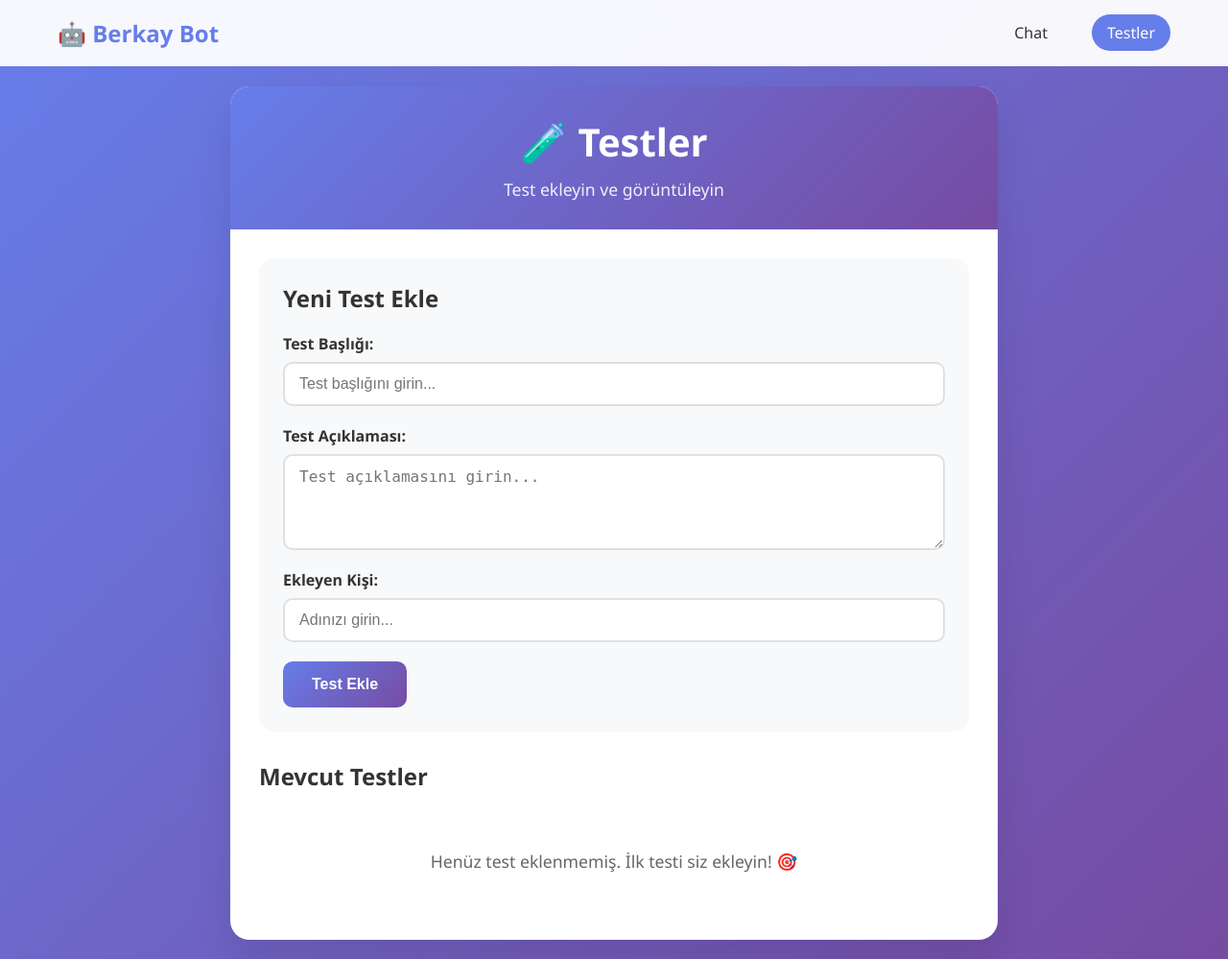
After one commit to Furkanberkay/berkay_bot, a FastAPI app: template templates/tests.html in a window 1280 px wide. The commit adds this page. Shown: the whole page at 96% size. Run offline with FastAPI, Linux system fonts and the light colour scheme; the template is opened without the code that fills it, so the values that code supplies are empty.

Commit message:
Add tests functionality with database integration and UI enhancements

```diff
--- a/main.py
+++ b/main.py
@@ -3,6 +3,7 @@ from fastapi.responses import HTMLResponse
 from fastapi.staticfiles import StaticFiles
 from fastapi.templating import Jinja2Templates
 import httpx
+from datetime import datetime
 
 from db import get_db_connection  # ← işte burada db.py'yi kullanıyoruz
 
@@ -47,6 +48,40 @@ def create_better_prompt(user_input: str, history: list) -> str:
 @app.get("/", response_class=HTMLResponse)
 def get_form(request: Request):
     return templates.TemplateResponse("index.html", {"request": request, "bot_response": ""})
+
+@app.get("/tests", response_class=HTMLResponse)
+def get_tests(request: Request):
+    conn = None
+    tests = []
+    try:
+        conn = get_db_connection()
+        cursor = conn.cursor()
+        cursor.execute("SELECT id, title, description, created_by, created_at FROM tests ORDER BY created_at DESC")
+        tests = cursor.fetchall()
+    except Exception as e:
+        print(f"Test listesi hatası: {e}")
+    finally:
+        if conn:
+            conn.close()
+
+    return templates.TemplateResponse("tests.html", {"request": request, "tests": tests})
+
+@app.post("/tests", response_class=HTMLResponse)
+async def add_test(request: Request, title: str = Form(...), description: str = Form(...), created_by: str = Form(...)):
+    conn = None
+    try:
+        conn = get_db_connection()
+        cursor = conn.cursor()
+        cursor.execute("INSERT INTO tests (title, description, created_by, created_at) VALUES (?, ?, ?, ?)",
+                      (title, description, created_by, datetime.now()))
+        conn.commit()
+    except Exception as e:
+        print(f"Test ekleme hatası: {e}")
+    finally:
+        if conn:
+            conn.close()
+
+    return await get_tests(request)
 
 @app.post("/", response_class=HTMLResponse)
 async def post_form(request: Request, user_input: str = Form(...)):
--- a/static/style.css
+++ b/static/style.css
@@ -8,18 +8,75 @@ body {
     font-family: 'Segoe UI', Tahoma, Geneva, Verdana, sans-serif;
     background: linear-gradient(135deg, #667eea 0%, #764ba2 100%);
     min-height: 100vh;
-    display: flex;
-    align-items: center;
-    justify-content: center;
-    padding: 20px;
+    padding-top: 70px;
 }
 
+/* Navbar Styles */
+.navbar {
+    position: fixed;
+    top: 0;
+    left: 0;
+    right: 0;
+    background: rgba(255, 255, 255, 0.95);
+    backdrop-filter: blur(10px);
+    border-bottom: 1px solid rgba(255, 255, 255, 0.2);
+    z-index: 1000;
+    padding: 15px 0;
+}
+
+.nav-container {
+    max-width: 1200px;
+    margin: 0 auto;
+    display: flex;
+    justify-content: space-between;
+    align-items: center;
+    padding: 0 20px;
+}
+
+.nav-logo a {
+    font-size: 1.5rem;
+    font-weight: 700;
+    color: #667eea;
+    text-decoration: none;
+    transition: color 0.3s ease;
+}
+
+.nav-logo a:hover {
+    color: #764ba2;
+}
+
+.nav-menu {
+    display: flex;
+    gap: 30px;
+}
+
+.nav-link {
+    color: #333;
+    text-decoration: none;
+    font-weight: 500;
+    padding: 8px 16px;
+    border-radius: 20px;
+    transition: all 0.3s ease;
+}
+
+.nav-link:hover {
+    background: #667eea;
+    color: white;
+}
+
+.nav-link.active {
+    background: #667eea;
+    color: white;
+}
+
+/* Container Styles */
 .container {
     background: white;
     border-radius: 20px;
     box-shadow: 0 20px 40px rgba(0, 0, 0, 0.1);
-    width: 100%;
-    max-width: 600px;
+    width: 90%;
+    max-width: 800px;
+    margin: 20px auto;
     overflow: hidden;
 }
 
@@ -41,6 +98,7 @@ header p {
     opacity: 0.9;
 }
 
+/* Chat Styles */
 .chat-container {
     padding: 20px;
 }
@@ -155,6 +213,166 @@ button:active {
     color: #333;
 }
 
+/* Test Styles */
+.tests-container {
+    padding: 30px;
+}
+
+.add-test-section {
+    background: #f8f9fa;
+    padding: 25px;
+    border-radius: 15px;
+    margin-bottom: 30px;
+}
+
+.add-test-section h2 {
+    color: #333;
+    margin-bottom: 20px;
+    font-size: 1.5rem;
+}
+
+.test-form {
+    display: grid;
+    gap: 20px;
+}
+
+.form-group {
+    display: flex;
+    flex-direction: column;
+    gap: 8px;
+}
+
+.form-group label {
+    font-weight: 600;
+    color: #333;
+}
+
+.form-group input,
+.form-group textarea {
+    padding: 12px 15px;
+    border: 2px solid #e0e0e0;
+    border-radius: 10px;
+    font-size: 1rem;
+    outline: none;
+    transition: border-color 0.3s ease;
+}
+
+.form-group input:focus,
+.form-group textarea:focus {
+    border-color: #667eea;
+}
+
+.form-group textarea {
+    resize: vertical;
+    min-height: 100px;
+}
+
+.btn-primary {
+    background: linear-gradient(135deg, #667eea 0%, #764ba2 100%);
+    color: white;
+    border: none;
+    padding: 15px 30px;
+    border-radius: 10px;
+    font-size: 1rem;
+    font-weight: 600;
+    cursor: pointer;
+    transition: transform 0.2s ease, box-shadow 0.2s ease;
+    justify-self: start;
+}
+
+.btn-primary:hover {
+    transform: translateY(-2px);
+    box-shadow: 0 5px 15px rgba(102, 126, 234, 0.4);
+}
+
+.tests-list-section h2 {
+    color: #333;
+    margin-bottom: 20px;
+    font-size: 1.5rem;
+}
+
+.tests-grid {
+    display: grid;
+    grid-template-columns: repeat(auto-fill, minmax(300px, 1fr));
+    gap: 20px;
+}
+
+.test-card {
+    background: white;
+    border: 1px solid #e0e0e0;
+    border-radius: 15px;
+    padding: 20px;
+    box-shadow: 0 5px 15px rgba(0, 0, 0, 0.1);
+    transition: transform 0.2s ease, box-shadow 0.2s ease;
+}
+
+.test-card:hover {
+    transform: translateY(-5px);
+    box-shadow: 0 10px 25px rgba(0, 0, 0, 0.15);
+}
+
+.test-header {
+    display: flex;
+    justify-content: space-between;
+    align-items: flex-start;
+    margin-bottom: 15px;
+}
+
+.test-header h3 {
+    color: #333;
+    font-size: 1.2rem;
+    font-weight: 600;
+    margin: 0;
+}
+
+.test-date {
+    background: #667eea;
+    color: white;
+    padding: 4px 8px;
+    border-radius: 10px;
+    font-size: 0.8rem;
+    font-weight: 500;
+}
+
+.test-description {
+    color: #666;
+    line-height: 1.5;
+    margin-bottom: 15px;
+}
+
+.test-footer {
+    display: flex;
+    justify-content: space-between;
+    align-items: center;
+    padding-top: 15px;
+    border-top: 1px solid #f0f0f0;
+}
+
+.test-author {
+    color: #667eea;
+    font-weight: 500;
+    font-size: 0.9rem;
+}
+
+.test-id {
+    background: #f0f0f0;
+    color: #666;
+    padding: 4px 8px;
+    border-radius: 10px;
+    font-size: 0.8rem;
+    font-weight: 500;
+}
+
+.no-tests {
+    text-align: center;
+    padding: 40px;
+    color: #666;
+}
+
+.no-tests p {
+    font-size: 1.1rem;
+}
+
 /* Loading animation */
 .loading {
     display: inline-block;
@@ -173,8 +391,18 @@ button:active {
 
 /* Responsive design */
 @media (max-width: 768px) {
+    .nav-container {
+        flex-direction: column;
+        gap: 15px;
+    }
+
+    .nav-menu {
+        gap: 15px;
+    }
+
     .container {
-        margin: 10px;
+        width: 95%;
+        margin: 10px auto;
         border-radius: 15px;
     }
 
@@ -186,8 +414,12 @@ button:active {
         font-size: 2rem;
     }
 
-    .chat-container {
-        padding: 15px;
+    .tests-container {
+        padding: 20px;
+    }
+
+    .tests-grid {
+        grid-template-columns: 1fr;
     }
 
     .input-group {
--- /dev/null
+++ b/templates/tests.html
@@ -0,0 +1,82 @@
+<!DOCTYPE html>
+<html lang="tr">
+<head>
+    <meta charset="UTF-8">
+    <meta name="viewport" content="width=device-width, initial-scale=1.0">
+    <title>Testler - Berkay Bot</title>
+    <link rel="stylesheet" href="/static/style.css">
+</head>
+<body>
+    <nav class="navbar">
+        <div class="nav-container">
+            <div class="nav-logo">
+                <a href="/">🤖 Berkay Bot</a>
+            </div>
+            <div class="nav-menu">
+                <a href="/" class="nav-link">Chat</a>
+                <a href="/tests" class="nav-link active">Testler</a>
+            </div>
+        </div>
+    </nav>
+
+    <div class="container">
+        <header>
+            <h1>🧪 Testler</h1>
+            <p>Test ekleyin ve görüntüleyin</p>
+        </header>
+
+        <div class="tests-container">
+            <!-- Test Ekleme Formu -->
+            <div class="add-test-section">
+                <h2>Yeni Test Ekle</h2>
+                <form method="post" class="test-form">
+                    <div class="form-group">
+                        <label for="title">Test Başlığı:</label>
+                        <input type="text" id="title" name="title" placeholder="Test başlığını girin..." required>
+                    </div>
+
+                    <div class="form-group">
+                        <label for="description">Test Açıklaması:</label>
+                        <textarea id="description" name="description" placeholder="Test açıklamasını girin..." required></textarea>
+                    </div>
+
+                    <div class="form-group">
+                        <label for="created_by">Ekleyen Kişi:</label>
+                        <input type="text" id="created_by" name="created_by" placeholder="Adınızı girin..." required>
+                    </div>
+
+                    <button type="submit" class="btn-primary">Test Ekle</button>
+                </form>
+            </div>
+
+            <!-- Test Listesi -->
+            <div class="tests-list-section">
+                <h2>Mevcut Testler</h2>
+                {% if tests %}
+                    <div class="tests-grid">
+                        {% for test in tests %}
+                        <div class="test-card">
+                            <div class="test-header">
+                                <h3>{{ test[1] }}</h3>
+                                <span class="test-date">{{ test[4][:10] if test[4] else '' }}</span>
+                            </div>
+                            <div class="test-description">
+                                {{ test[2] }}
+                            </div>
+                            <div class="test-footer">
+                                <span class="test-author">👤 {{ test[3] }}</span>
+                                <span class="test-id">#{{ test[0] }}</span>
+                            </div>
+                        </div>
+                        {% endfor %}
+                    </div>
+                {% else %}
+                    <div class="no-tests">
+                        <p>Henüz test eklenmemiş. İlk testi siz ekleyin! 🎯</p>
+                    </div>
+                {% endif %}
+            </div>
+        </div>
+    </div>
+</body>
+</html>
```
Also changed, not shown: db.py (+11 -0 lines), templates/index.html (+12 -0 lines), berkay_bot.db.
